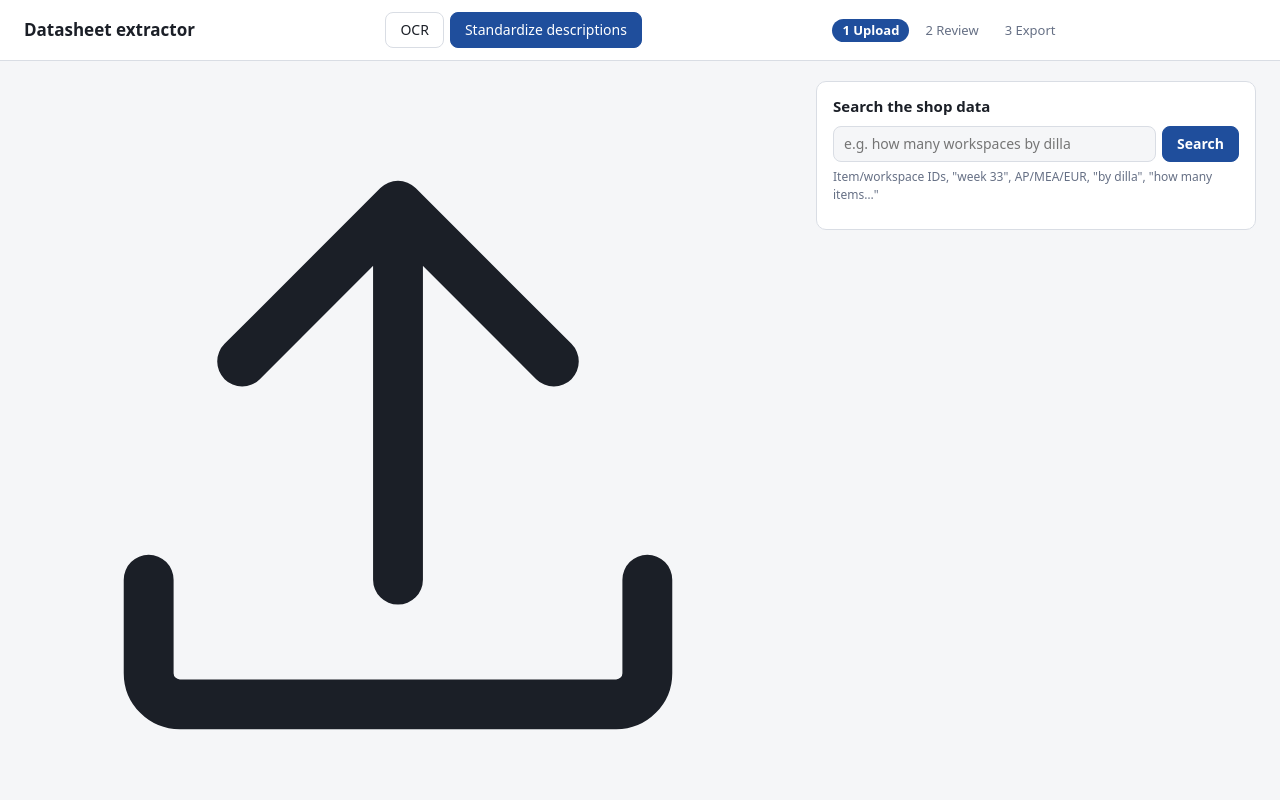
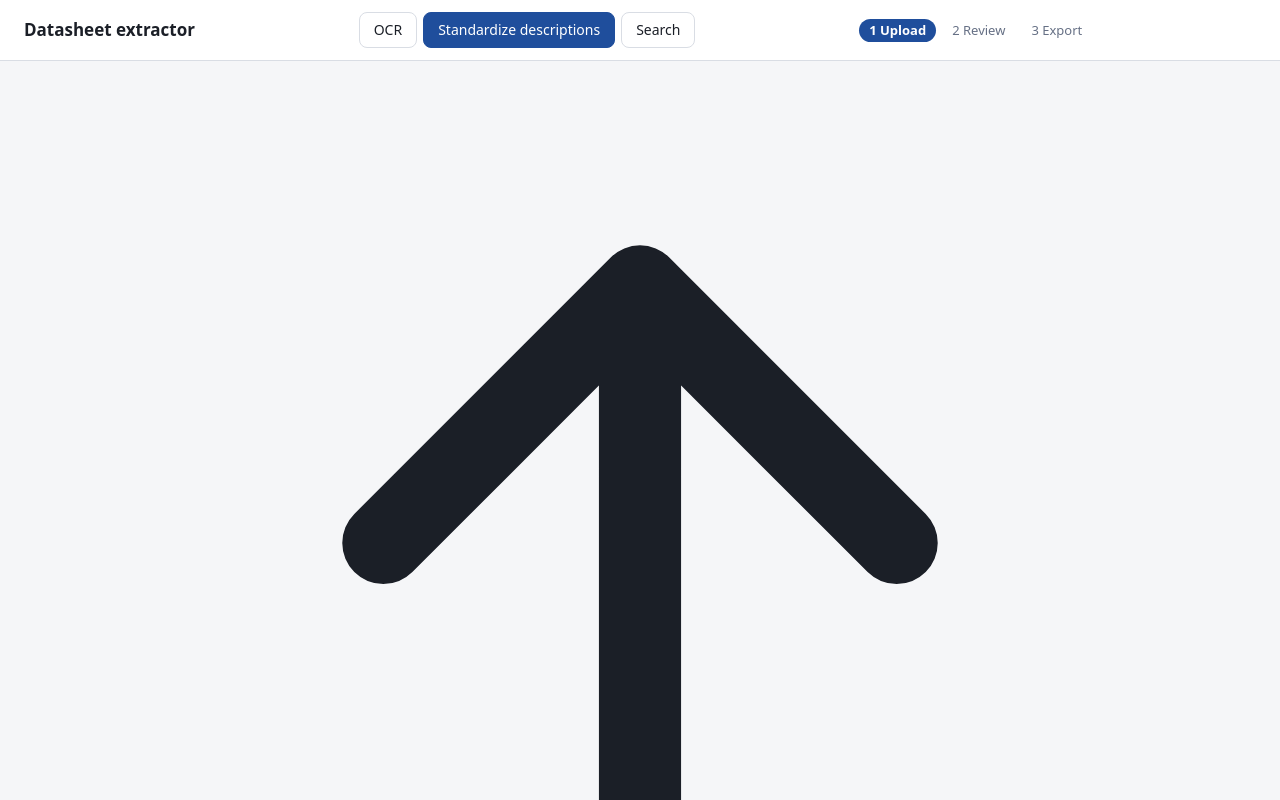
Before and after one commit to SrijithLegend/OCR, a plain HTML site: page web.html in a window 1280 px wide. Both pictures are taken after a click on the button "Standardize descriptions". Shown: the top 800 px of the page. Drawn offline with Linux system fonts and the light colour scheme.

Commit message:
Move search into its own tab
Co-Authored-By: Claude Sonnet 5.5 <noreply@anthropic.com>

```diff
--- a/web.html
+++ b/web.html
@@ -13,12 +13,12 @@ header{position:sticky;top:0;z-index:5;display:flex;justify-content:space-betwee
  padding:12px 24px;background:var(--panel);border-bottom:1px solid var(--line)}
 header h1{font-size:17px;margin:0}
 main{max-width:1280px;margin:0 auto;padding:20px 24px 60px}
-.layout{max-width:1640px;margin:0 auto;display:grid;grid-template-columns:minmax(0,1fr) 440px;gap:20px;align-items:start;padding-right:24px}
-.layout main{margin:0;max-width:none;min-width:0}
-aside#find{position:sticky;top:70px;margin-top:20px;background:var(--panel);border:1px solid var(--line);border-radius:10px;padding:14px 16px}
-aside#find h2{font-size:15px;margin:0 0 8px}
+.layout{max-width:1280px;margin:0 auto;padding:0 24px}
+.layout main{margin:0;max-width:none;min-width:0;padding:20px 0 60px}
+aside#find{margin:20px 0 60px;max-width:900px;background:var(--panel);border:1px solid var(--line);border-radius:10px;padding:16px 20px}
+#find h2{font-size:15px;margin:0 0 8px}
 #find form{display:flex;gap:6px}#find input{flex:1;min-width:0;font:inherit;padding:7px 10px;border:1px solid var(--line);border-radius:8px;background:var(--bg);color:var(--text)}
-#fres{margin-top:12px;max-height:65vh;overflow:auto}
+#fres{margin-top:12px}
 #fres .count{display:flex;align-items:baseline;gap:8px;padding:12px 14px;border:1px solid var(--line);border-radius:10px;background:var(--bg)}
 #fres .count b{font-size:32px;line-height:1;color:var(--accent)}#fres .count span{font-size:15px}
 #fres .note{font-size:12px;color:var(--muted);margin:6px 2px}
@@ -27,7 +27,6 @@ aside#find h2{font-size:15px;margin:0 0 8px}
 #fres th{position:sticky;top:0;background:var(--panel);text-align:left;font-size:11px;text-transform:uppercase;letter-spacing:.04em;color:var(--muted);padding:6px 8px;border-bottom:2px solid var(--line)}
 #fres td{padding:6px 8px;border-left:0;border-bottom:1px solid var(--line);overflow-wrap:anywhere}
 #fres td.num{text-align:right;font-variant-numeric:tabular-nums}#fres tbody tr:hover{background:var(--bg)}
-@media(max-width:1100px){.layout{grid-template-columns:1fr;padding-right:0}aside#find{position:static;margin:0 24px 20px}}
 button{font:inherit;cursor:pointer;border-radius:8px;border:1px solid var(--line);background:var(--panel);color:var(--text);padding:7px 14px}
 button:hover{border-color:var(--accent)}
 button.primary{background:var(--accent);color:var(--accent-fg);border-color:var(--accent);font-weight:600}
@@ -86,8 +85,8 @@ td.changed{background:var(--warn)}td.bad{background:var(--err)}
 a.pg{color:var(--accent);cursor:pointer;text-decoration:underline}
 </style></head><body>
 <header><h1>Datasheet extractor</h1>
- <div class="tabs" style="margin:0"><button id="mo" class="on" type="button">OCR</button><button id="ms" type="button">Standardize descriptions</button></div>
- <div class="steps"><span id="s1" class="on">1 Upload</span><span id="s2">2 Review</span><span id="s3">3 Export</span></div>
+ <div class="tabs" style="margin:0"><button id="mo" class="on" type="button">OCR</button><button id="ms" type="button">Standardize descriptions</button><button id="mk" type="button">Search</button></div>
+ <div class="steps" id="steps"><span id="s1" class="on">1 Upload</span><span id="s2">2 Review</span><span id="s3">3 Export</span></div>
  <div><button id="new" class="hidden" type="button">New upload</button></div></header>
 <div class="layout">
 <main>
@@ -118,7 +117,7 @@ a.pg{color:var(--accent);cursor:pointer;text-decoration:underline}
   </div>
  </section>
 </main>
-<aside id="find"><h2>Search the shop data</h2>
+<aside id="find" class="hidden"><h2>Search the shop data</h2>
  <form id="fform"><input id="fq" type="search" placeholder="e.g. how many workspaces by dilla" aria-label="Search question" autocomplete="off"><button class="primary" type="submit">Search</button></form>
  <div class="muted" style="margin-top:6px;font-size:12px">Item/workspace IDs, "week 33", AP/MEA/EUR, "by dilla", "how many items…"</div>
  <div id="fres" aria-live="polite"></div></aside>
@@ -141,7 +140,7 @@ function view(v,msg){clearInterval(tm);
  if(v==="busy"){const t0=Date.now(),el=$("timer");el.textContent="0:00";tm=setInterval(()=>{const n=Math.floor((Date.now()-t0)/1e3);el.textContent=Math.floor(n/60)+":"+String(n%60).padStart(2,"0")},1e3)}
  [["s1","drop"],["s2","res"]].forEach(([i,x])=>$(i).classList.toggle("on",v===x||(i==="s1"&&v==="busy")));$("drop").classList.toggle("hidden",v!=="drop"||mode!=="ocr");$("sdrop").classList.toggle("hidden",v!=="drop"||mode!=="std");$("busy").classList.toggle("hidden",v!=="busy");
  $("res").classList.toggle("hidden",v!=="res"||mode!=="ocr");$("sres").classList.toggle("hidden",v!=="res"||mode!=="std");$("new").classList.toggle("hidden",v==="drop");
- $("mo").disabled=$("ms").disabled=v==="busy";if(msg)$("busytxt").textContent=msg}
+ $("mo").disabled=$("ms").disabled=$("mk").disabled=v==="busy";if(msg)$("busytxt").textContent=msg}
 function fail(m){const e=$("err");e.textContent=m;e.classList.toggle("hidden",!m)}
 async function errText(r){let d=r.statusText;try{d=(await r.json()).detail}catch{}return typeof d==="string"?d:JSON.stringify(d)}
 
@@ -281,8 +280,9 @@ function wire(drop,pick,fn){
 wire($("drop"),$("pick"),upload);wire($("sdrop"),$("spick"),stdUpload);
 ["dragover","drop"].forEach(t=>window.addEventListener(t,e=>e.preventDefault()));
 $("only").addEventListener("change",filter);
-function setMode(m){mode=m;data=null;std=null;files=[];fail("");$("mo").classList.toggle("on",m==="ocr");$("ms").classList.toggle("on",m==="std");view("drop")}
-$("mo").addEventListener("click",()=>setMode("ocr"));$("ms").addEventListener("click",()=>setMode("std"));
+function setMode(m){mode=m;data=null;std=null;files=[];fail("");$("mo").classList.toggle("on",m==="ocr");$("ms").classList.toggle("on",m==="std");$("mk").classList.toggle("on",m==="search");
+ $("find").classList.toggle("hidden",m!=="search");$("steps").classList.toggle("hidden",m==="search");view("drop");if(m==="search")$("fq").focus()}
+$("mo").addEventListener("click",()=>setMode("ocr"));$("ms").addEventListener("click",()=>setMode("std"));$("mk").addEventListener("click",()=>setMode("search"));
 $("new").addEventListener("click",()=>setMode(mode));
 
 // ---- Standardize descriptions: Excel/CSV -> /standardize -> table (+ the finished workbook, so Export needs no second request)
```
